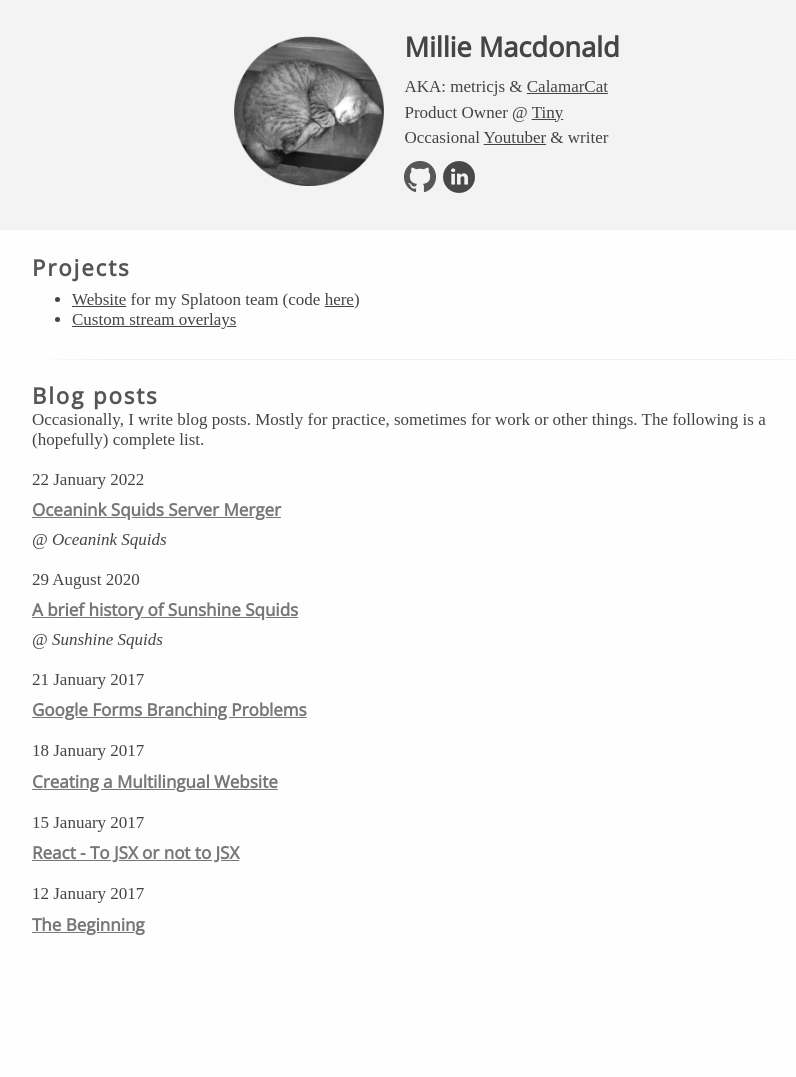
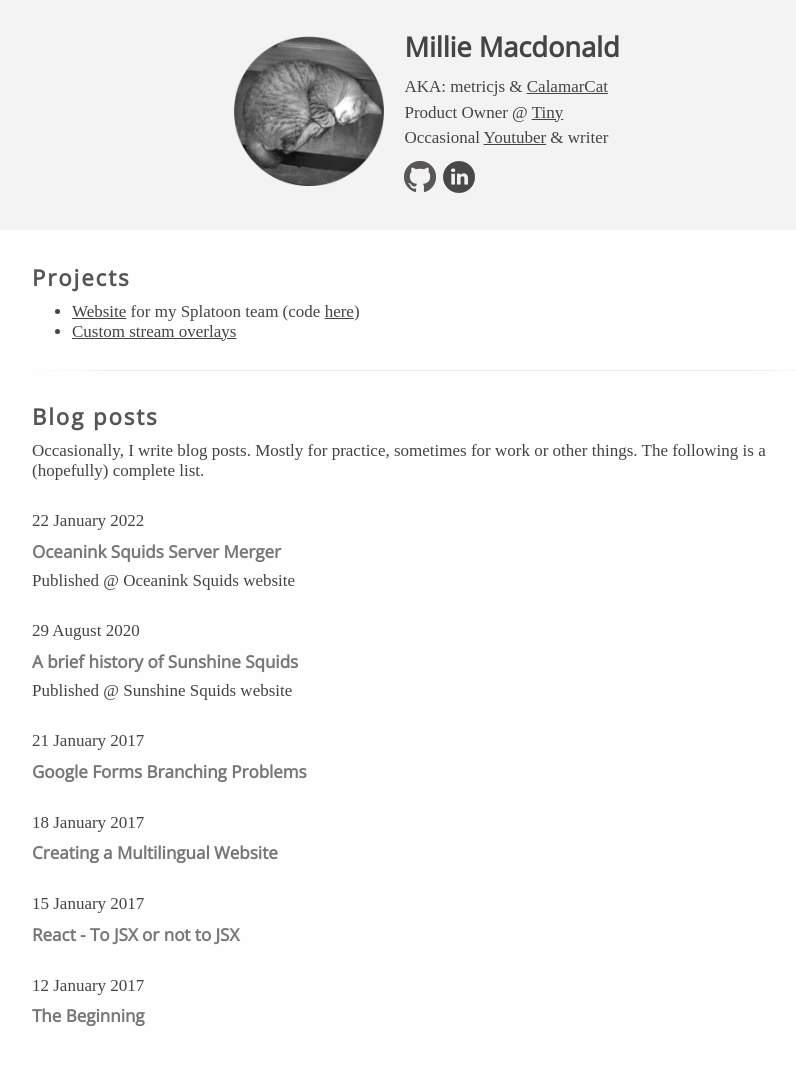
Before and after one commit to metricjs/metricjs.github.io, a Jekyll site: the page built from index.html, in a window 1280 px wide. Shown: the whole page, without its empty margins (208-1004 px from the left). Built offline with Jekyll 4.4.1, drawn with Linux system fonts in a browser that asks for light colours; some web fonts are replaced; before the commit the page ends 976 px from its top, so only the background shows below that.

Commit message:
Updates. One day I'll get Ruby working again

```diff
--- a/_posts/2020-08-29-a-brief-history.markdown
+++ b/_posts/2020-08-29-a-brief-history.markdown
@@ -3,5 +3,6 @@ layout: post
 title: "A brief history of Sunshine Squids"
 date: 2020-08-29
 external_url: https://orange-pufferfish-cpjx.squarespace.com/blog/a-brief-history-of-sunshine-squids
-external_site: "Sunshine Squids"
+external_site: "Sunshine Squids website"
+external_site_url: https://orange-pufferfish-cpjx.squarespace.com
 ---
--- a/_posts/2022-01-22-oceanink-server-merges.markdown
+++ b/_posts/2022-01-22-oceanink-server-merges.markdown
@@ -3,5 +3,6 @@ layout: post
 title: "Oceanink Squids Server Merger"
 date: 2022-01-22
 external_url: https://oceaninksquids.com.au/2022/01/22/oceanink-squids-server-merges/
-external_site: "Oceanink Squids"
+external_site: "Oceanink Squids website"
+external_site_url: https://oceaninksquids.com.au
 ---
--- a/css/index.css
+++ b/css/index.css
@@ -17,15 +17,19 @@ ul.posts-list {
 }
 
 ul.posts-list li {
-	margin: 20px 0;
+	margin: 30px 0;
 }
 
 ul.posts-list #post-date {
 	font-size: 0.8em;
 	font-weight: 100;
+	color: #444444bb
 }
 
 ul.posts-list h3 {
 	font-weight: bold;
+
+}
+ul.posts-list a {
 	text-decoration: none;
 }
--- a/css/main.css
+++ b/css/main.css
@@ -35,6 +35,7 @@ h2 {
 	font-size: 1.3em;
 	letter-spacing: 2px;
 	color: #555;
+	margin: 10px 0;
 }
 
 h3 {
--- a/index.html
+++ b/index.html
@@ -80,7 +80,7 @@
 
 							{% if post.external_url %}
 								<h3><a class="external-url" rel="canonical" href="{{ post.external_url }}">{{ post.title }}</a></h3>
-								<p><em>@ {{ post.external_site }}</em></p>
+								<p>Published @ <a href="{{ post.external_site_url }}">{{ post.external_site }}</a></p>
 							{% else %}
 								<h3><a rel="canonical" href="{{ post.url }}">{{ post.title }}</a></h3>
 							{% endif %}
```
